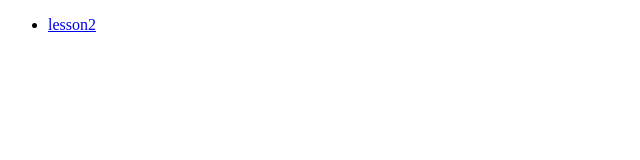
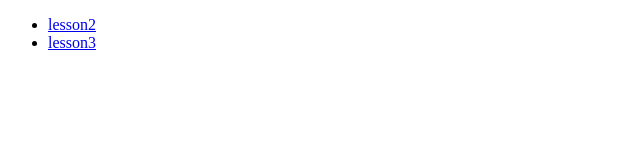
Before and after one commit to n16103/html5.1213, a plain HTML site: page index.html in a window 1280 px wide. Shown: the full height of the page, 0-640 px from the left. Drawn offline with Linux system fonts and the light colour scheme.

Commit message:
first commit

```diff
--- a/index.html
+++ b/index.html
@@ -8,6 +8,7 @@
 	<body>
 		<ul>
 			<li><a href="lesson2/index.html">lesson2</a></li>
+			<li><a href="lesson3/index.html">lesson3</a></li>
 
 		</ul>
 
```
